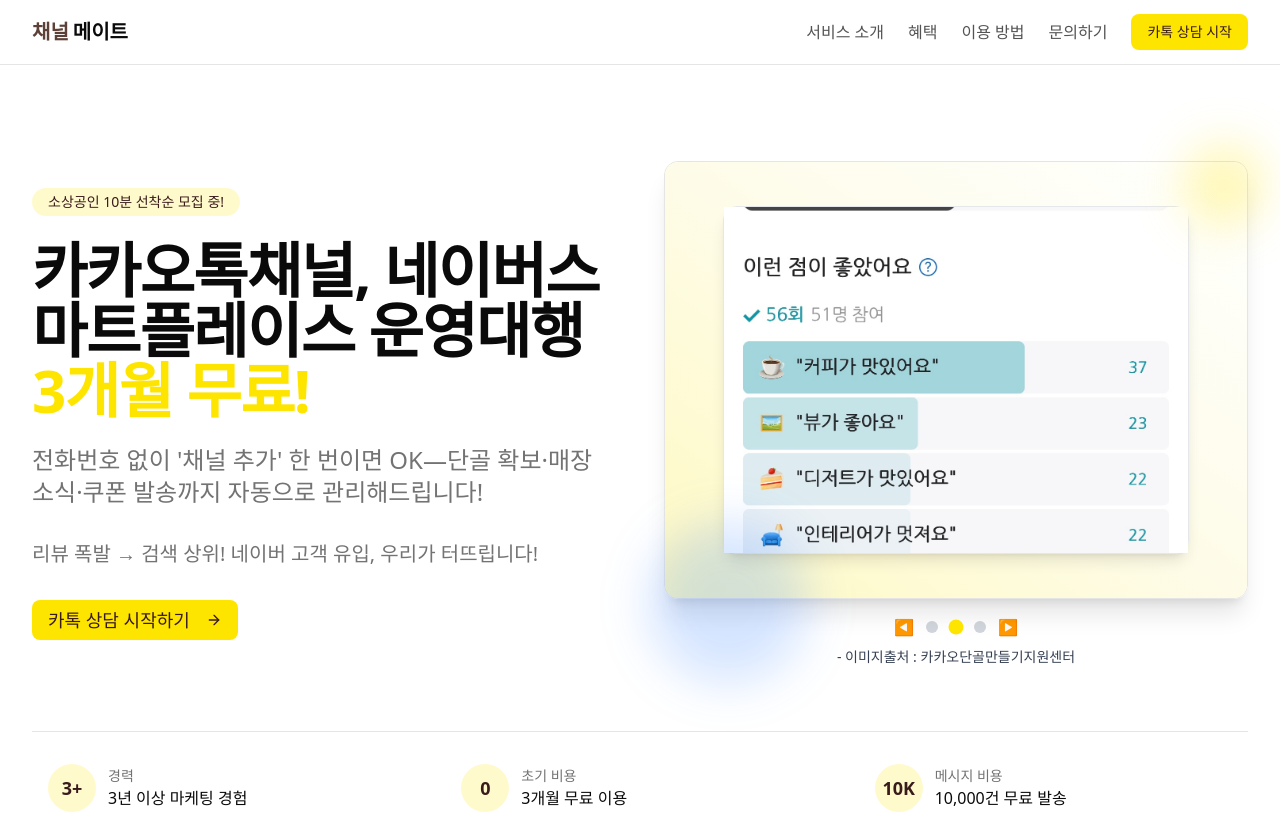
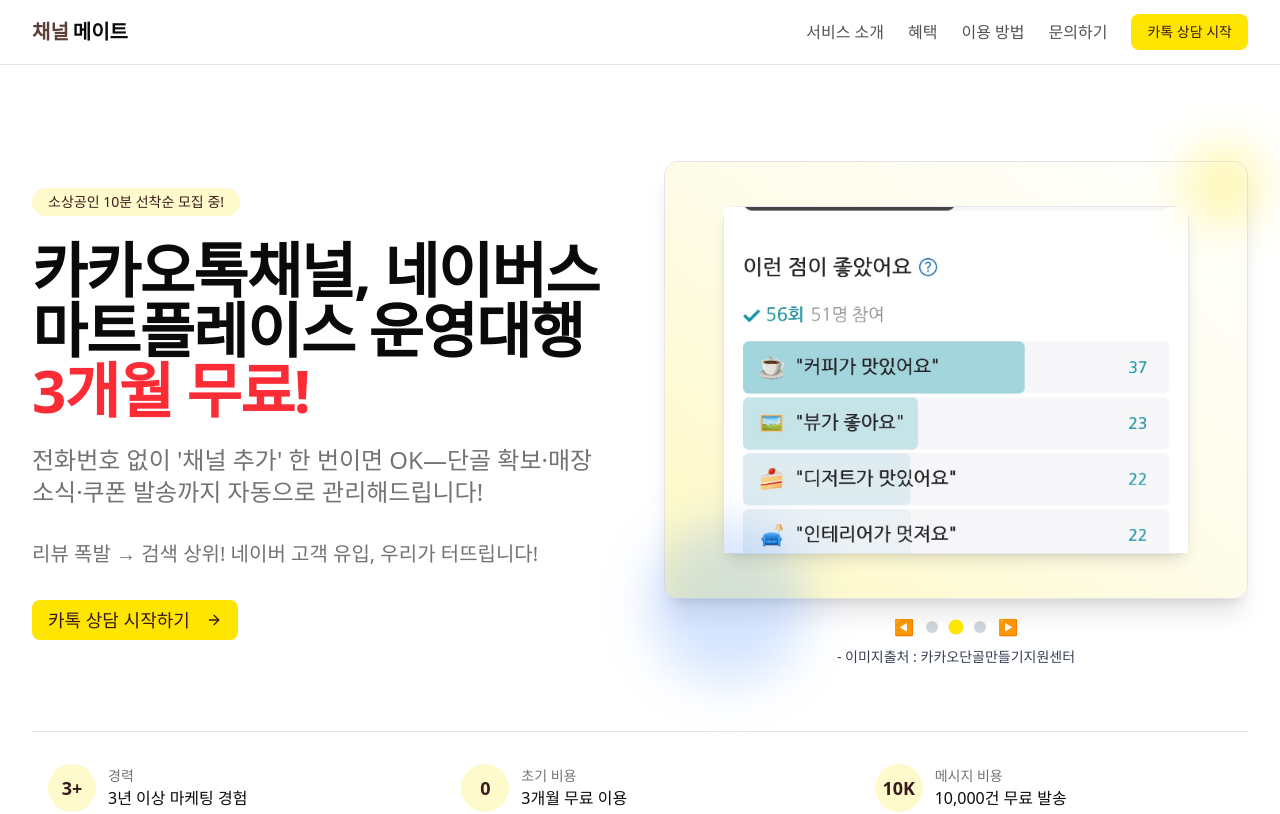
Before and after one commit to wizet307077/kakaochannel-landing, a Next.js app: page / in a window 1280 px wide. Shown: the top 814 px of the page. Built offline with nearby package versions, Linux system fonts and the light colour scheme.

Commit message:
디자인 수정: 히어로 섹션과 CTA 섹션 텍스트 줄바꿈 및 색상 변경

```diff
--- a/src/components/sections/cta.tsx
+++ b/src/components/sections/cta.tsx
@@ -21,7 +21,9 @@
               transition={{ duration: 0.5 }}
               className="text-3xl md:text-4xl font-bold mb-6"
             >
-              지금 바로 <span className="text-kakao-foreground bg-kakao px-2 py-1 rounded">카카오톡채널, 네이버스마트플레이스 운영대행</span> 서비스를 신청하세요
+              지금 바로<br />
+              <span className="text-kakao-foreground bg-kakao px-2 py-1 rounded">카카오톡채널, 네이버스마트플레이스 운영대행</span> 서비스를<br />
+              신청하세요
             </motion.h2>
 
             <motion.p
--- a/src/components/sections/hero.tsx
+++ b/src/components/sections/hero.tsx
@@ -41,7 +41,7 @@
               소상공인 10분 선착순 모집 중!
             </span>
             <h1 className="text-4xl md:text-5xl lg:text-6xl font-extrabold tracking-tight mb-6">
-              카카오톡채널, 네이버스마트플레이스 운영대행 <span className="text-kakao font-extrabold"> 3개월 무료!</span>
+              카카오톡채널, 네이버스마트플레이스 운영대행<br /> <span className="text-red-500 font-extrabold">3개월 무료!</span>
             </h1>
             <p className="text-xl md:text-2xl text-muted-foreground mb-8 max-w-2xl mx-auto lg:mx-0">
               전화번호 없이 &apos;채널 추가&apos; 한 번이면 OK—단골 확보·매장 소식·쿠폰 발송까지 자동으로 관리해드립니다!
```
